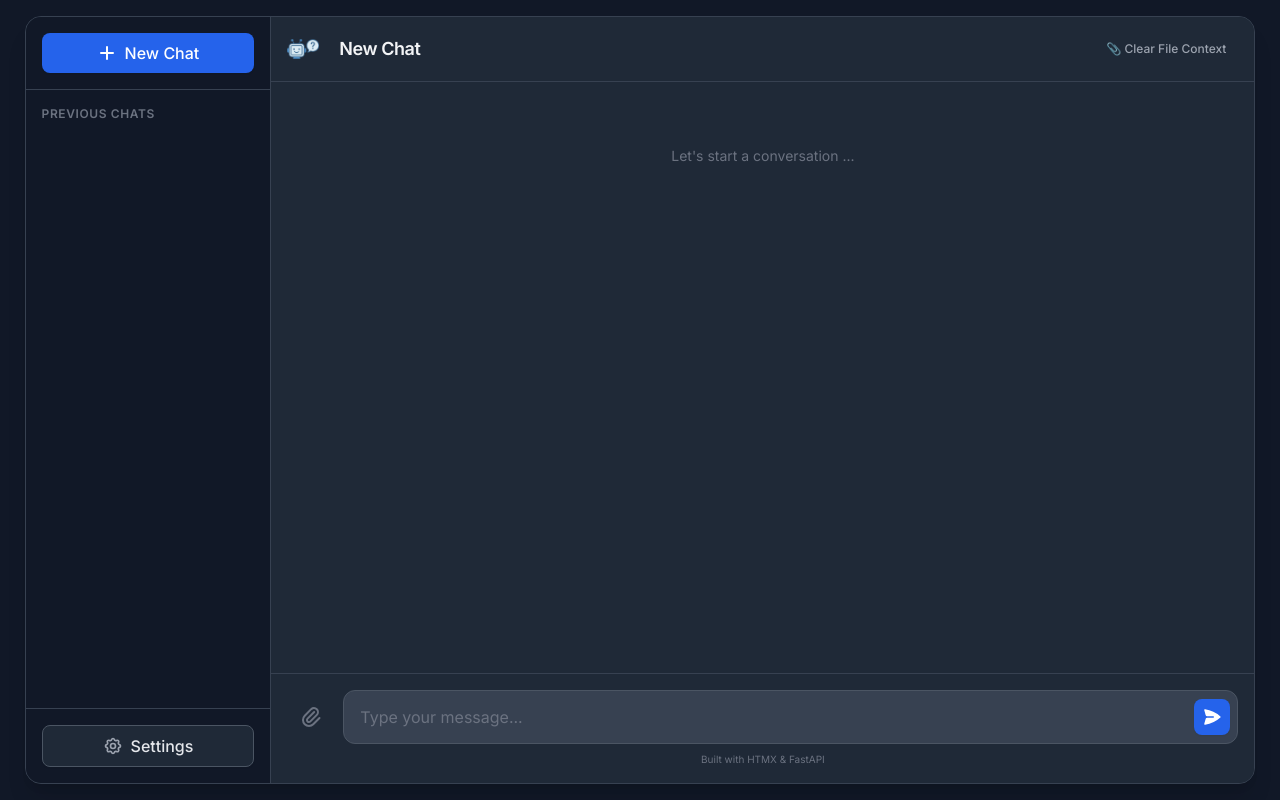
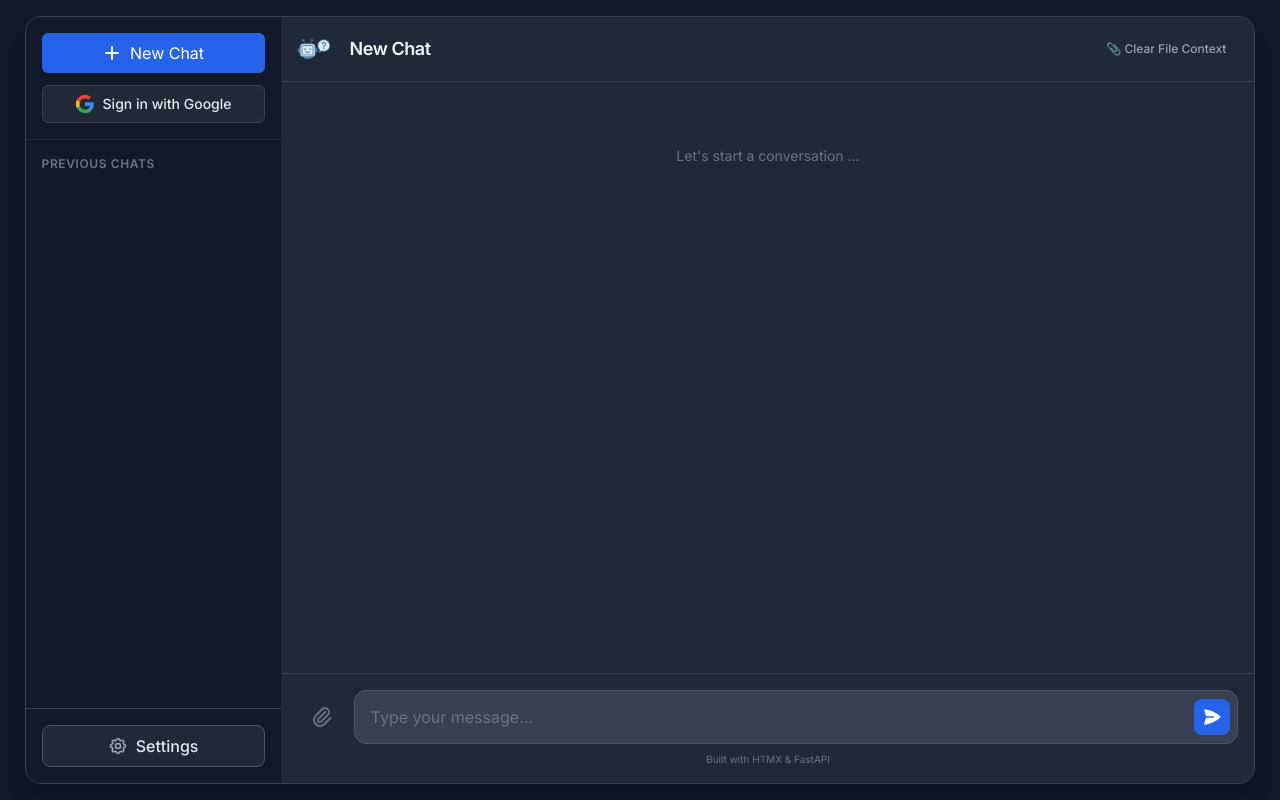
Before and after one commit to hansbakker/htmx_chatbot, a FastAPI app: page / in a window 1280 px wide. Run offline with FastAPI, Linux system fonts and the light colour scheme; data that the repository does not hold is empty; some libraries are stand-ins or nearby versions.

Commit message:
feat: Implement Google OAuth for user authentication and multi-user conversation management with database schema updates and UI adjustments.

```diff
--- a/main.py
+++ b/main.py
@@ -108,6 +108,10 @@ import asyncio
 import traceback
 from contextlib import asynccontextmanager
 import io
+from starlette.middleware.sessions import SessionMiddleware
+from authlib.integrations.starlette_client import OAuth
+from fastapi.responses import RedirectResponse
+from fastapi import Depends, HTTPException, status
 
 # --- 1. CONFIGURATION ---
 load_dotenv()
@@ -128,11 +132,12 @@ tavily_client = TavilyClient(api_key=tavily_api_key) if tavily_api_key else None
 
 # Configure Tavily
 tavily_client = None
-if "TAVILY_API_KEY" in os.environ:
-    tavily_client = TavilyClient(api_key=os.environ["TAVILY_API_KEY"])
-    print(f"Tavily Search: Enabled (Key found: {os.environ['TAVILY_API_KEY'][:4]}...)")
+tavily_api_key = os.environ.get("TAVILY_API_KEY")
+if tavily_api_key:
+    tavily_client = TavilyClient(api_key=tavily_api_key)
+    print(f"Tavily Search: Enabled (Key found: {tavily_api_key[:4]}...)")
 else:
-    print("Tavily Search: Disabled (TAVILY_API_KEY not found in env)")
+    print("Tavily Search: Disabled (TAVILY_API_KEY not found or empty)")
 
 SYSTEM_INSTRUCTION_FILE = "system_instruction.txt"
 
@@ -154,8 +159,22 @@ def save_system_instruction(instruction: str):
         f.write(instruction)
 
 app = FastAPI()
+app.add_middleware(SessionMiddleware, secret_key=os.getenv("SECRET_KEY", os.urandom(24).hex()), https_only=False, same_site="lax")
 app.mount("/static", StaticFiles(directory="static"), name="static")
 templates = Jinja2Templates(directory="templates")
+
+# Initialize OAuth
+oauth = OAuth()
+oauth.register(
+    name='google',
+    client_id=os.getenv('GOOGLE_CLIENT_ID'),
+    client_secret=os.getenv('GOOGLE_CLIENT_SECRET'),
+    server_metadata_url='https://accounts.google.com/.well-known/openid-configuration',
+    client_kwargs={
+        'scope': 'openid email profile',
+        'prompt': 'select_account',  # Force account selection
+    }
+)
 
 # --- 2. DATABASE & SESSION MANAGEMENT ---
 DB_NAME = "chat.db"
@@ -190,18 +209,37 @@ def init_db():
         conn.execute("PRAGMA busy_timeout=30000")  # 30 second busy timeout
 
         conn.execute("""
+            CREATE TABLE IF NOT EXISTS users (
+                id INTEGER PRIMARY KEY AUTOINCREMENT,
+                google_sub TEXT UNIQUE,
+                email TEXT,
+                name TEXT,
+                picture TEXT,
+                created_at DATETIME DEFAULT CURRENT_TIMESTAMP
+            )
+        """)
+
+        conn.execute("""
             CREATE TABLE IF NOT EXISTS conversations (
                 id TEXT PRIMARY KEY,
                 title TEXT,
+                user_id INTEGER,
                 created_at DATETIME DEFAULT CURRENT_TIMESTAMP,
                 updated_at DATETIME DEFAULT CURRENT_TIMESTAMP,
-                is_archived INTEGER DEFAULT 0
+                is_archived INTEGER DEFAULT 0,
+                FOREIGN KEY(user_id) REFERENCES users(id)
             )
         """)
 
         # Migration: Add is_archived column if it doesn't exist
         try:
             conn.execute("ALTER TABLE conversations ADD COLUMN is_archived INTEGER DEFAULT 0")
+        except sqlite3.OperationalError:
+            pass # Column likely exists
+
+        # Migration: Add user_id column if it doesn't exist
+        try:
+            conn.execute("ALTER TABLE conversations ADD COLUMN user_id INTEGER REFERENCES users(id)")
         except sqlite3.OperationalError:
             pass # Column likely exists
 
@@ -260,6 +298,7 @@ def init_db():
             if first_msg:
                 title = first_msg[0][:30] + "..." if len(first_msg[0]) > 30 else first_msg[0]
 
+            # For orphaned chats, we leave user_id as NULL (or assign to default if desired later)
             conn.execute("INSERT INTO conversations (id, title) VALUES (?, ?)", (session_id, title))
 
         print("Database initialized with WAL mode enabled")
@@ -267,14 +306,30 @@ def init_db():
 # Initialize DB on startup
 init_db()
 
-def get_conversations(limit: int = 50, include_archived: bool = False):
+def get_conversations(user_id: Optional[int] = None, limit: int = 50, include_archived: bool = False):
     """Get conversations, optionally filtering out archived ones."""
     with sqlite3.connect(DB_NAME, timeout=DB_TIMEOUT) as conn:
         conn.row_factory = sqlite3.Row
-        if include_archived:
-            cursor = conn.execute("SELECT * FROM conversations ORDER BY updated_at DESC LIMIT ?", (limit,))
+
+        query = "SELECT * FROM conversations WHERE 1=1"
+        params = []
+
+        # User segregation:
+        # If user_id is provided, show their chats.
+        # If user_id is None (anonymous), show chats with user_id IS NULL (orphaned/anonymous).
+        if user_id:
+            query += " AND user_id = ?"
+            params.append(user_id)
         else:
-            cursor = conn.execute("SELECT * FROM conversations WHERE is_archived = 0 ORDER BY updated_at DESC LIMIT ?", (limit,))
+             query += " AND user_id IS NULL"
+
+        if not include_archived:
+            query += " AND is_archived = 0"
+
+        query += " ORDER BY updated_at DESC LIMIT ?"
+        params.append(limit)
+
+        cursor = conn.execute(query, tuple(params))
         return [dict(row) for row in cursor.fetchall()]
 
 def delete_chat_files(session_id: str):
@@ -419,18 +474,23 @@ def get_history(session_id: str) -> List[Dict[str, str]]:
     return history
 
 @retry_on_db_lock()
-def save_message(session_id: str, role: str, content: str, image_path: Optional[str] = None, mime_type: Optional[str] = None, gemini_uri: Optional[str] = None):
+def save_message(session_id: str, role: str, content: str, image_path: Optional[str] = None, mime_type: Optional[str] = None, gemini_uri: Optional[str] = None, user_id: Optional[int] = None):
     with sqlite3.connect(DB_NAME, timeout=DB_TIMEOUT) as conn:
         # Ensure conversation exists
-        cursor = conn.execute("SELECT id FROM conversations WHERE id = ?", (session_id,))
-        if not cursor.fetchone():
+        cursor = conn.execute("SELECT id, user_id FROM conversations WHERE id = ?", (session_id,))
+        row = cursor.fetchone()
+
+        if not row:
             title = "New Chat"
             if role == "user":
                 title = content[:30] + "..." if len(content) > 30 else content
-            conn.execute("INSERT INTO conversations (id, title) VALUES (?, ?)", (session_id, title))
+            conn.execute("INSERT INTO conversations (id, title, user_id) VALUES (?, ?, ?)", (session_id, title, user_id))
         elif role == "user":
              # Update updated_at
              conn.execute("UPDATE conversations SET updated_at = CURRENT_TIMESTAMP WHERE id = ?", (session_id,))
+
+             # Check if we need to associate an anonymous chat with the logged-in user (optional auto-claim?)
+             # For now, we respect the existing link.
 
              # Update title if it's still generic
              cursor = conn.execute("SELECT title FROM conversations WHERE id = ?", (session_id,))
@@ -451,7 +511,19 @@ def save_message(session_id: str, role: str, content: str, image_path: Optional[
 async def get_home(request: Request, response: Response):
     """
     On first load, check for a cookie. If missing, generate one.
-    """
+    Also check for user session.
+    """
+    # Check for logged in user
+    user_info = request.session.get('user')
+    current_user_id = None
+    if user_info:
+        # Look up user_id
+        with sqlite3.connect(DB_NAME, timeout=DB_TIMEOUT) as conn:
+             cursor = conn.execute("SELECT id FROM users WHERE google_sub = ?", (user_info.get('sub'),))
+             row = cursor.fetchone()
+             if row:
+                 current_user_id = row[0]
+
     # Check if user already has a session cookie
     session_id = request.cookies.get("session_id")
 
@@ -562,8 +634,8 @@ async def get_home(request: Request, response: Response):
             else:
                 chat_history_html += render_bot_message(content)
 
-    # Fetch previous conversations
-    conversations = get_conversations()
+    # Fetch previous conversations for the Current User (or anonymous)
+    conversations = get_conversations(user_id=current_user_id)
 
     # Get current chat title
     current_chat_title = "New Chat"
@@ -578,7 +650,8 @@ async def get_home(request: Request, response: Response):
         "chat_history": chat_history_html,
         "conversations": conversations,
         "current_session_id": session_id,
-        "current_chat_title": current_chat_title
+        "current_chat_title": current_chat_title,
+        "user": user_info # Pass user info to template
     })
 
     # Set cookie if it was missing
@@ -606,9 +679,60 @@ async def load_chat(session_id: str, response: Response):
 
 # --- 4. Helper Functions for Rendering ---
 
-def render_sidebar_html(current_session_id: str) -> str:
+@app.get("/login")
+async def login(request: Request):
+    """Redirects to Google for authentication."""
+    redirect_uri = request.url_for('auth')
+    # Force http if needed (sometimes starlette detects https behind proxy)
+    # redirect_uri = str(redirect_uri).replace("https://", "http://")
+    return await oauth.google.authorize_redirect(request, redirect_uri)
+
+@app.get("/auth")
+async def auth(request: Request):
+    """Callback for Google OAuth."""
+    try:
+        token = await oauth.google.authorize_access_token(request)
+    except Exception as e:
+        # Handle error (e.g. invalid grant)
+        return HTMLResponse(f"Auth Error: {e}<br><a href='/'>Go Home</a>")
+
+    user_info = token.get('userinfo')
+    if user_info:
+        request.session['user'] = dict(user_info)
+
+        # Sync user to DB
+        sub = user_info.get('sub')
+        email = user_info.get('email')
+        name = user_info.get('name')
+        picture = user_info.get('picture')
+
+        with sqlite3.connect(DB_NAME, timeout=DB_TIMEOUT) as conn:
+            cursor = conn.execute("SELECT id FROM users WHERE google_sub = ?", (sub,))
+            row = cursor.fetchone()
+            if not row:
+                conn.execute(
+                    "INSERT INTO users (google_sub, email, name, picture) VALUES (?, ?, ?, ?)",
+                    (sub, email, name, picture)
+                )
+                print(f"Created new user: {email}")
+            else:
+                # Update info
+                conn.execute(
+                    "UPDATE users SET email = ?, name = ?, picture = ? WHERE google_sub = ?",
+                    (email, name, picture, sub)
+                )
+
+    return RedirectResponse(url='/')
+
+@app.get("/logout")
+async def logout(request: Request):
+    """Logs out the user."""
+    request.session.pop('user', None)
+    return RedirectResponse(url='/')
+
+def render_sidebar_html(current_session_id: str, user_id: Optional[int] = None) -> str:
     """Renders the sidebar chat list HTML."""
-    conversations = get_conversations()
+    conversations = get_conversations(user_id=user_id)
     sidebar_html = ""
     for chat in conversations:
         is_current = "bg-blue-50 dark:bg-blue-900/20 text-blue-700 dark:text-blue-300 font-medium" if chat['id'] == current_session_id else "text-gray-600 dark:text-gray-400 hover:bg-gray-100 dark:hover:bg-gray-800"
@@ -708,7 +832,16 @@ async def archive_chat(session_id: str, request: Request):
             response.headers["HX-Redirect"] = "/" # Full page reload to clean state
             return response
 
-        sidebar_html = render_sidebar_html(current_session_id)
+        # Resolve user_id for sidebar
+        user_info = request.session.get('user')
+        current_user_id = None
+        if user_info:
+             with sqlite3.connect(DB_NAME, timeout=DB_TIMEOUT) as conn:
+                 cursor = conn.execute("SELECT id FROM users WHERE google_sub = ?", (user_info.get('sub'),))
+                 row = cursor.fetchone()
+                 if row: current_user_id = row[0]
+
+        sidebar_html = render_sidebar_html(current_session_id, user_id=current_user_id)
         archived_html = render_archived_list_html()
 
         return HTMLResponse(
@@ -727,7 +860,17 @@ async def unarchive_chat(session_id: str, request: Request):
             conn.commit()
 
         current_session_id = request.cookies.get("session_id")
-        sidebar_html = render_sidebar_html(current_session_id)
+
+        # Resolve user_id for sidebar
+        user_info = request.session.get('user')
+        current_user_id = None
+        if user_info:
+             with sqlite3.connect(DB_NAME, timeout=DB_TIMEOUT) as conn:
+                 cursor = conn.execute("SELECT id FROM users WHERE google_sub = ?", (user_info.get('sub'),))
+                 row = cursor.fetchone()
+                 if row: current_user_id = row[0]
+
+        sidebar_html = render_sidebar_html(current_session_id, user_id=current_user_id)
         archived_html = render_archived_list_html()
 
         return HTMLResponse(
@@ -755,7 +898,16 @@ async def delete_chat_route(session_id: str, request: Request):
             return response
 
         # Otherwise just update components
-        sidebar_html = render_sidebar_html(current_session_id)
+        # Resolve user_id for sidebar
+        user_info = request.session.get('user')
+        current_user_id = None
+        if user_info:
+             with sqlite3.connect(DB_NAME, timeout=DB_TIMEOUT) as conn:
+                 cursor = conn.execute("SELECT id FROM users WHERE google_sub = ?", (user_info.get('sub'),))
+                 row = cursor.fetchone()
+                 if row: current_user_id = row[0]
+
+        sidebar_html = render_sidebar_html(current_session_id, user_id=current_user_id)
         archived_html = render_archived_list_html()
 
         return HTMLResponse(
@@ -2218,9 +2370,19 @@ async def post_chat(request: Request, prompt: str = Form(...), file: UploadFile
         image_path = f"/{filepath}" # Web path
         mime_type = file.content_type
 
+    # Resolve user_id if logged in
+    user_info = request.session.get('user')
+    user_id = None
+    if user_info:
+        with sqlite3.connect(DB_NAME, timeout=DB_TIMEOUT) as conn:
+             cursor = conn.execute("SELECT id FROM users WHERE google_sub = ?", (user_info.get('sub'),))
+             row = cursor.fetchone()
+             if row:
+                 user_id = row[0]
+
     # Save User Message
     if session_id:
-        save_message(session_id, "user", prompt, image_path, mime_type)
+        save_message(session_id, "user", prompt, image_path, mime_type, user_id=user_id)
 
     stream_id = f"msg-{uuid.uuid4()}"
 
--- a/requirements.txt
+++ b/requirements.txt
@@ -14,3 +14,6 @@ plotly
 kaleido
 openai
 xhtml2pdf
+authlib
+itsdangerous
+httpx
--- a/templates/index.html
+++ b/templates/index.html
@@ -5,6 +5,7 @@
 	<meta charset="UTF-8">
 	<meta name="viewport" content="width=device-width, initial-scale=1.0">
 	<title>Hans' chatbot</title>
+	<link rel="icon" href="/static/favicon.ico" type="image/x-icon">
 
 	<!-- HTMX -->
 	<script src="https://unpkg.com/htmx.org@1.9.10"></script>
@@ -103,10 +104,10 @@
 
 		<!-- Sidebar -->
 		<div id="sidebar"
-			class="absolute inset-y-0 left-0 z-40 w-64 md:w-[20%] bg-gray-50 dark:bg-gray-900 border-r border-gray-100 dark:border-gray-700 flex flex-col transform -translate-x-full md:translate-x-0 md:static md:transform-none transition-transform duration-300 ease-in-out md:flex">
-			<div class="p-4 border-b border-gray-100 dark:border-gray-700">
+			class="w-64 bg-white dark:bg-gray-900 border-r border-gray-200 dark:border-gray-800 flex flex-col transition-all duration-300 fixed md:relative z-20 h-full hidden md:flex">
+			<div class="p-4 border-b border-gray-200 dark:border-gray-800 flex flex-col gap-3">
 				<button hx-post="/new-chat" hx-swap="none"
-					class="w-full bg-blue-600 hover:bg-blue-700 text-white font-medium py-2 px-4 rounded-lg transition-colors flex items-center justify-center gap-2 shadow-sm">
+					class="w-full bg-blue-600 hover:bg-blue-700 text-white rounded-md px-4 py-2 flex items-center justify-center gap-2 transition-colors shadow-sm">
 					<svg xmlns="http://www.w3.org/2000/svg" class="h-5 w-5" viewBox="0 0 20 20" fill="currentColor">
 						<path fill-rule="evenodd"
 							d="M10 3a1 1 0 011 1v5h5a1 1 0 110 2h-5v5a1 1 0 11-2 0v-5H4a1 1 0 110-2h5V4a1 1 0 011-1z"
@@ -114,6 +115,46 @@
 					</svg>
 					New Chat
 				</button>
+
+				<!-- Auth Section -->
+				{% if user %}
+				<div class="flex items-center gap-3 p-2 bg-gray-50 dark:bg-gray-800 rounded-md">
+					<img src="{{ user.picture }}" alt="User"
+						class="w-8 h-8 rounded-full border border-gray-300 dark:border-gray-600">
+					<div class="flex-1 min-w-0">
+						<p class="text-sm font-medium text-gray-900 dark:text-gray-100 truncate">{{ user.name }}</p>
+						<p class="text-xs text-gray-500 dark:text-gray-400 truncate">{{ user.email }}</p>
+					</div>
+					<a href="/logout" class="text-xs text-red-500 hover:text-red-700" title="Logout">
+						<svg xmlns="http://www.w3.org/2000/svg" class="h-5 w-5" fill="none" viewBox="0 0 24 24"
+							stroke="currentColor">
+							<path stroke-linecap="round" stroke-linejoin="round" stroke-width="2"
+								d="M17 16l4-4m0 0l-4-4m4 4H7m6 4v1a3 3 0 01-3 3H6a3 3 0 01-3-3V7a3 3 0 013-3h4a3 3 0 013 3v1" />
+						</svg>
+					</a>
+				</div>
+				{% else %}
+				<a href="/login"
+					class="w-full bg-white dark:bg-gray-800 border border-gray-300 dark:border-gray-700 hover:bg-gray-50 dark:hover:bg-gray-700 text-gray-700 dark:text-gray-200 rounded-md px-4 py-2 flex items-center justify-center gap-2 transition-colors text-sm font-medium">
+					<svg class="w-5 h-5" viewBox="0 0 24 24" fill="currentColor">
+						<path
+							d="M22.56 12.25c0-.78-.07-1.53-.2-2.25H12v4.26h5.92c-.26 1.37-1.04 2.53-2.21 3.31v2.77h3.57c2.08-1.92 3.28-4.74 3.28-8.09z"
+							fill="#4285F4" />
+						<path
+							d="M12 23c2.97 0 5.46-.98 7.28-2.66l-3.57-2.77c-.98.66-2.23 1.06-3.71 1.06-2.86 0-5.29-1.93-6.16-4.53H2.18v2.84C3.99 20.53 7.7 23 12 23z"
+							fill="#34A853" />
+						<path
+							d="M5.84 14.09c-.22-.66-.35-1.36-.35-2.09s.13-1.43.35-2.09V7.07H2.18C1.43 8.55 1 10.22 1 12s.43 3.45 1.18 4.93l2.85-2.22.81-.62z"
+							fill="#FBBC05" />
+						<path
+							d="M12 5.38c1.62 0 3.06.56 4.21 1.64l3.15-3.15C17.45 2.09 14.97 1 12 1 7.7 1 3.99 3.47 2.18 7.07l3.66 2.84c.87-2.6 3.3-4.53 6.16-4.53z"
+							fill="#EA4335" />
+						<path d="M1 1h22v22H1z" fill="none" />
+					</svg>
+					Sign in with Google
+				</a>
+				{% endif %}
+
 			</div>
 
 			<div class="flex-1 overflow-y-auto p-2 space-y-1" id="chat-list">
```
Also changed, not shown: favicon.ico (deleted), static/favicon.ico (added).
